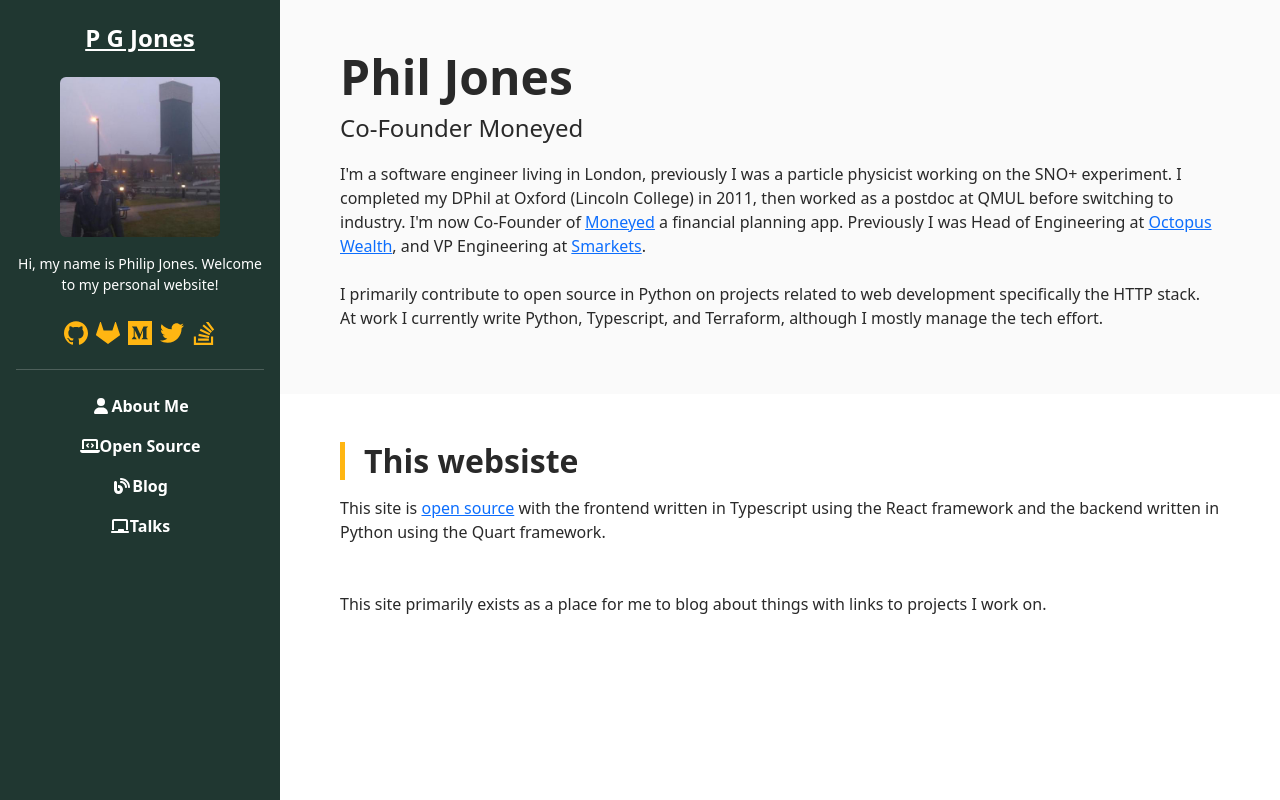
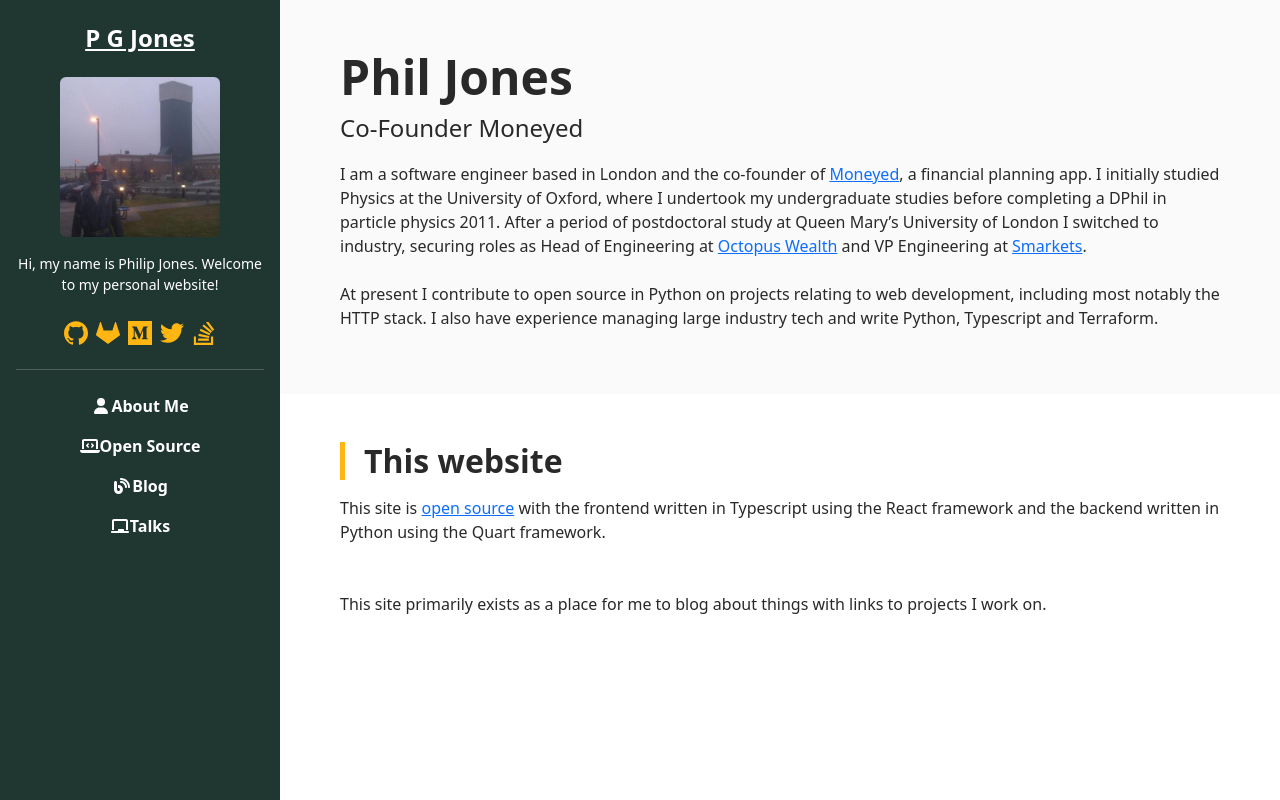
Before and after one commit to pgjones/pgjones_dev, a React (Create React App) app in the folder frontend/: page /info in a window 1280 px wide. Built offline with nearby package versions, Linux system fonts and the light colour scheme.

Commit message:
Update the info page
This is with text provided by my brother and to fix a typo.

```diff
--- a/frontend/src/Info.tsx
+++ b/frontend/src/Info.tsx
@@ -14,20 +14,21 @@ const Info = () => (
             <h2 className="name font-weight-bold mb-1">Phil Jones</h2>
             <div className="tagline mb-3">Co-Founder Moneyed</div>
             <p className="bio mb-4">
-              I&apos;m a software engineer living in London, previously I was a
-              particle physicist working on the SNO+ experiment. I completed my
-              DPhil at Oxford (Lincoln College) in 2011, then worked as a
-              postdoc at QMUL before switching to industry. I&apos;m now
-              Co-Founder of <a href="https://moneyed.co.uk">Moneyed</a> a
-              financial planning app. Previously I was Head of Engineering at{" "}
-              <a href="https://octopuswealth.com/">Octopus Wealth</a>, and VP
+              I am a software engineer based in London and the co-founder of{" "}
+              <a href="https://moneyed.co.uk">Moneyed</a>, a financial planning
+              app. I initially studied Physics at the University of Oxford,
+              where I undertook my undergraduate studies before completing a
+              DPhil in particle physics 2011. After a period of postdoctoral
+              study at Queen Mary’s University of London I switched to industry,
+              securing roles as Head of Engineering at{" "}
+              <a href="https://octopuswealth.com/">Octopus Wealth</a> and VP
               Engineering at <a href="https://smarkets.com/">Smarkets</a>.
             </p>
             <p>
-              I primarily contribute to open source in Python on projects
-              related to web development specifically the HTTP stack. At work I
-              currently write Python, Typescript, and Terraform, although I
-              mostly manage the tech effort.
+              At present I contribute to open source in Python on projects
+              relating to web development, including most notably the HTTP
+              stack. I also have experience managing large industry tech and
+              write Python, Typescript and Terraform.
             </p>
           </div>
         </div>
@@ -36,7 +37,7 @@ const Info = () => (
 
     <section className="overview-section p-3 p-lg-5">
       <div className="container">
-        <h2 className="section-title font-weight-bold mb-3">This websiste</h2>
+        <h2 className="section-title font-weight-bold mb-3">This website</h2>
         <p className="section-intro mb-5">
           This site is{" "}
           <a href="https://gitlab.com/pgjones/pgjones_dev">open source</a> with
```
